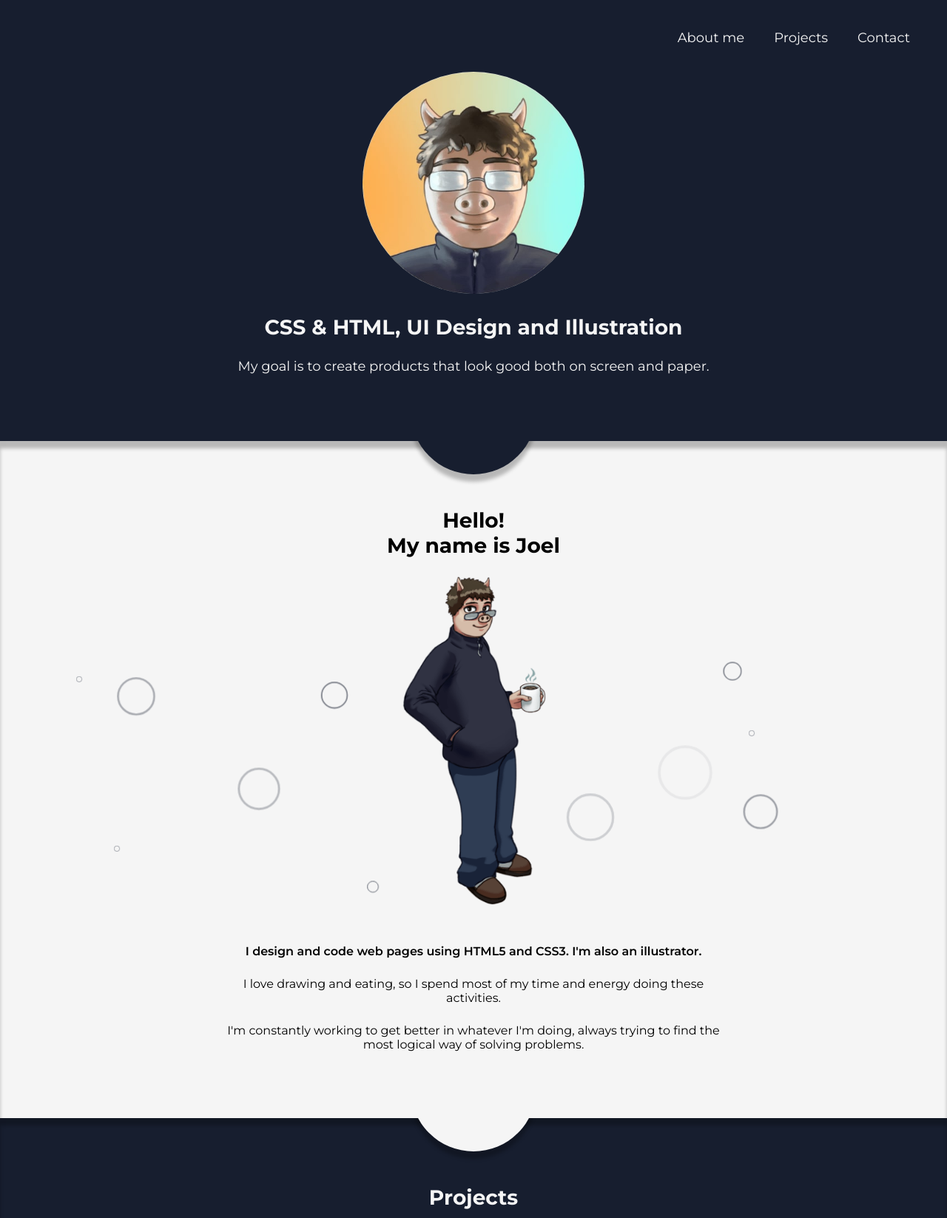
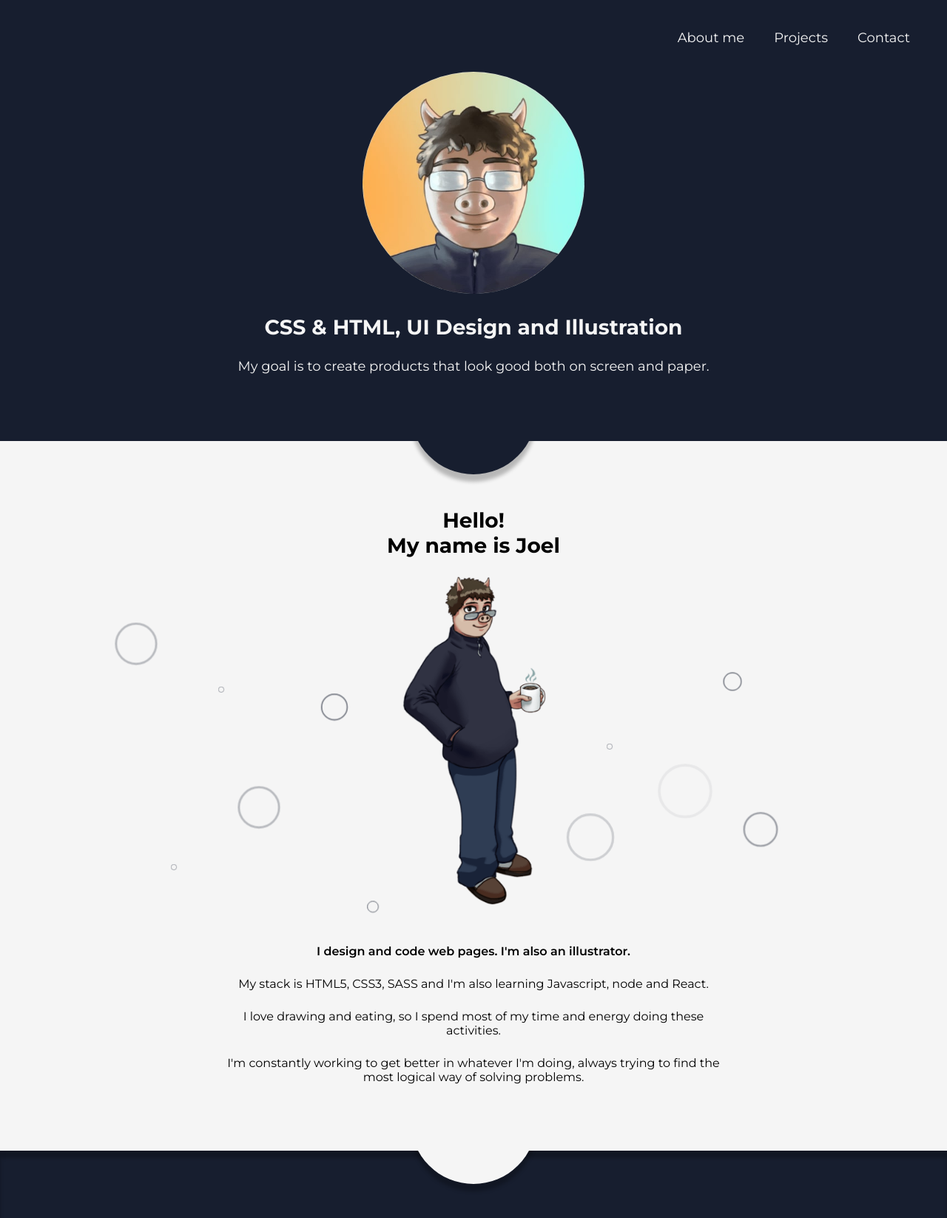
Before and after one commit to joelspi97/portfolio--OUTDATED, a PHP site: page / in a window 1280 px wide. Shown: the top 1646 px of the page at 74% size. Run offline with PHP 8.4, Linux system fonts and the light colour scheme.

Commit message:
modified about-me text

```diff
--- a/css/style.scss
+++ b/css/style.scss
@@ -226,12 +226,14 @@ body {
 
 .about-me {
     z-index: 2;
-    background-color: $portfolio-white;
+    background-color: transparent;
 
     &__animation {
+        position: absolute;
+        z-index: -1;
+        background-color: $portfolio-white;
         width: 100%;
         height: 100%;
-        position: absolute;
         div {
             position: absolute;
             width: 6rem;
@@ -241,9 +243,9 @@ body {
             border-radius: 25rem;
         }
         div:nth-child(1) {
-            top: 40%;
+            top: 32%;
             left: 12%;
-            animation: bubbles 10s linear infinite;
+            animation: bubbles 9s linear infinite;
         }
         div:nth-child(2) {
             top: 57%;
@@ -251,34 +253,30 @@ body {
             animation: bubbles 7s linear infinite;
         }
         div:nth-child(3) {
-            top: 32%;
-            left: 6%;
+            top: 57%;
+            left: 16%;
             animation: bubbles 6s linear infinite;
         }
         div:nth-child(4) {
-            top: 40%;
-            left: 77%;
-            animation: bubbles 6s linear infinite;
-        }
-        div:nth-child(5) {
-            top: 57%;
-            left: 10%;
-            animation: bubbles 6s linear infinite;
-        }
-        div:nth-child(6) {
             top: 56%;
             left: 78%;
             animation: bubbles 11s linear infinite;
         }
-        div:nth-child(7) {
+        div:nth-child(5) {
             top: 55%;
             left: 25%;
             animation: bubbles 9s linear infinite;
         }
-        div:nth-child(8) {
+        div:nth-child(6) {
             top: 32%;
             left: 75%;
             animation: bubbles 5s linear infinite;
+        }
+        div:nth-child(7) {
+            display: none;
+        }
+        div:nth-child(8) {
+            display: none;
         }
         div:nth-child(9) {
             display: none;
@@ -549,6 +547,21 @@ body {
     /* ABOUT-ME - TABLET*/
 
     .about-me {
+        &__animation {
+            div:nth-child(7) {
+                display: block;
+                top: 40%;
+                left: 62%;
+                animation: bubbles 6s linear infinite;
+            }
+            div:nth-child(8) {
+                display: block;
+                top: 32%;
+                left: 21%;
+                animation: bubbles 6s linear infinite;
+            }
+        }
+
         &__image-container {
             img {
                 width: 16rem;
--- a/home.html
+++ b/home.html
@@ -70,7 +70,8 @@
                 <img src="./assets/full-body-small.png" alt="Joel's caricature full-body drawing">
             </div>
             <div class="about-me__text-container center-content">
-                <p>I design and code web pages using HTML5 and CSS3. I'm also an illustrator.</p>
+                <p>I design and code web pages. I'm also an illustrator.</p>
+                <p>My stack is HTML5, CSS3, SASS and I'm also learning Javascript, node and React.</p>
                 <p>I love drawing and eating, so I spend most of my time and energy doing these activities.</p>
                 <p>I'm constantly working to get better in whatever I'm doing, always trying to find the most logical
                     way of solving problems.</p>
```
Also changed, not shown: css/style.css, 1 other file.
